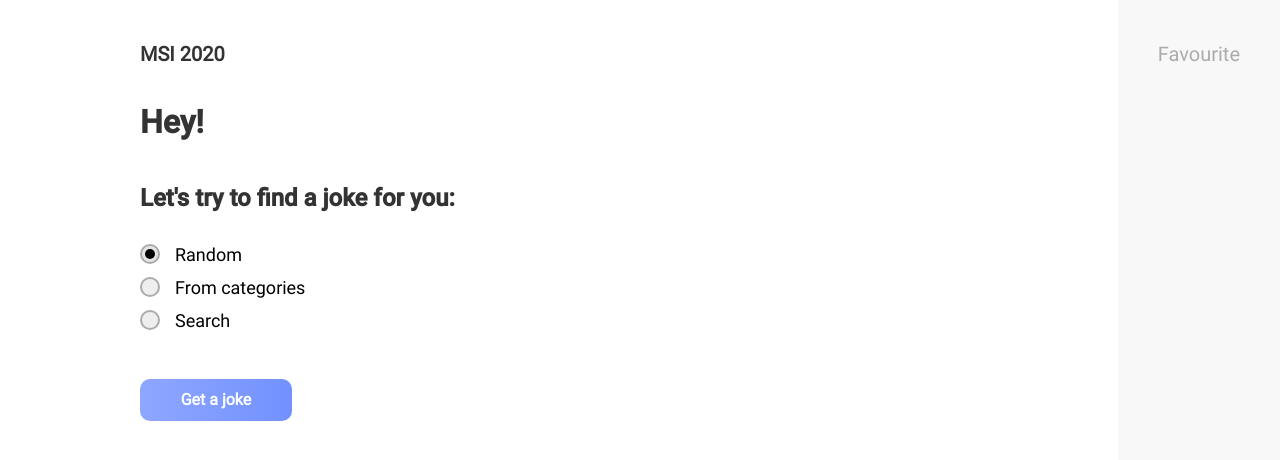
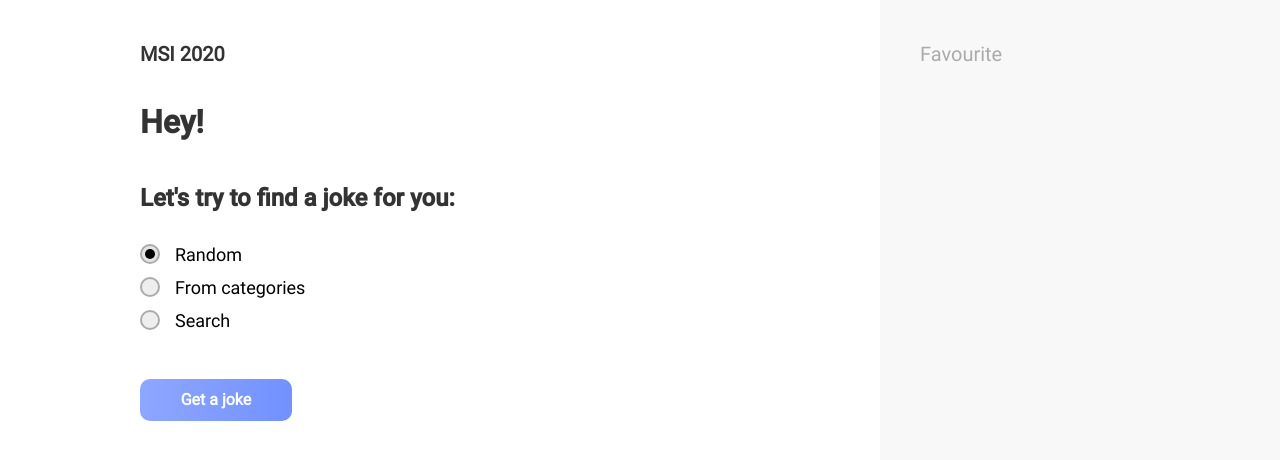
Before and after one commit to antontelichenko/macpaw_test_task, a website: page index.html in a window 1280 px wide. Drawn offline with Linux system fonts and the light colour scheme.

Commit message:
fixed layer

```diff
--- a/css/styles.css
+++ b/css/styles.css
@@ -414,6 +414,11 @@ font-family: RobotoMedium;
     }
   /* //////////////////// media query */
 
+  @media (max-width: 1440px) {
+      .sidebar{
+          min-width: 400px;
+      }
+  }
   @media (max-width: 834px) {
     .sidebar {
         max-width: 488px;
```
